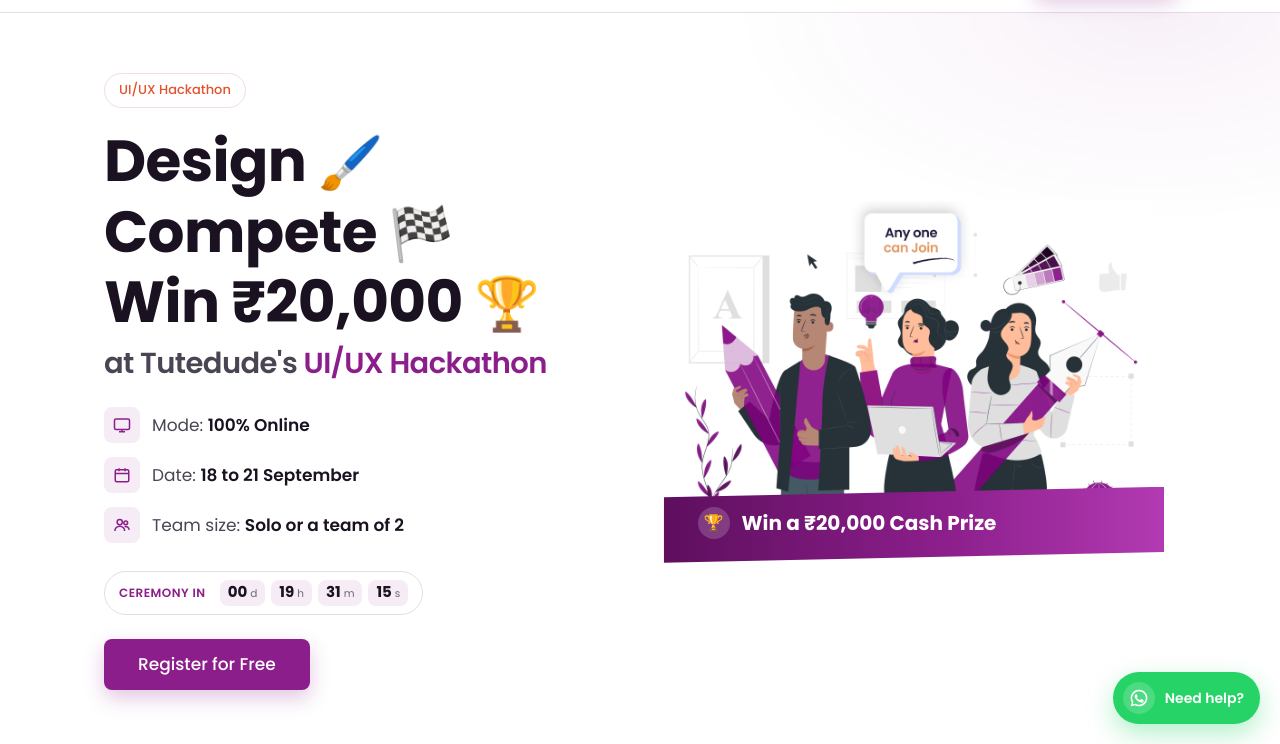
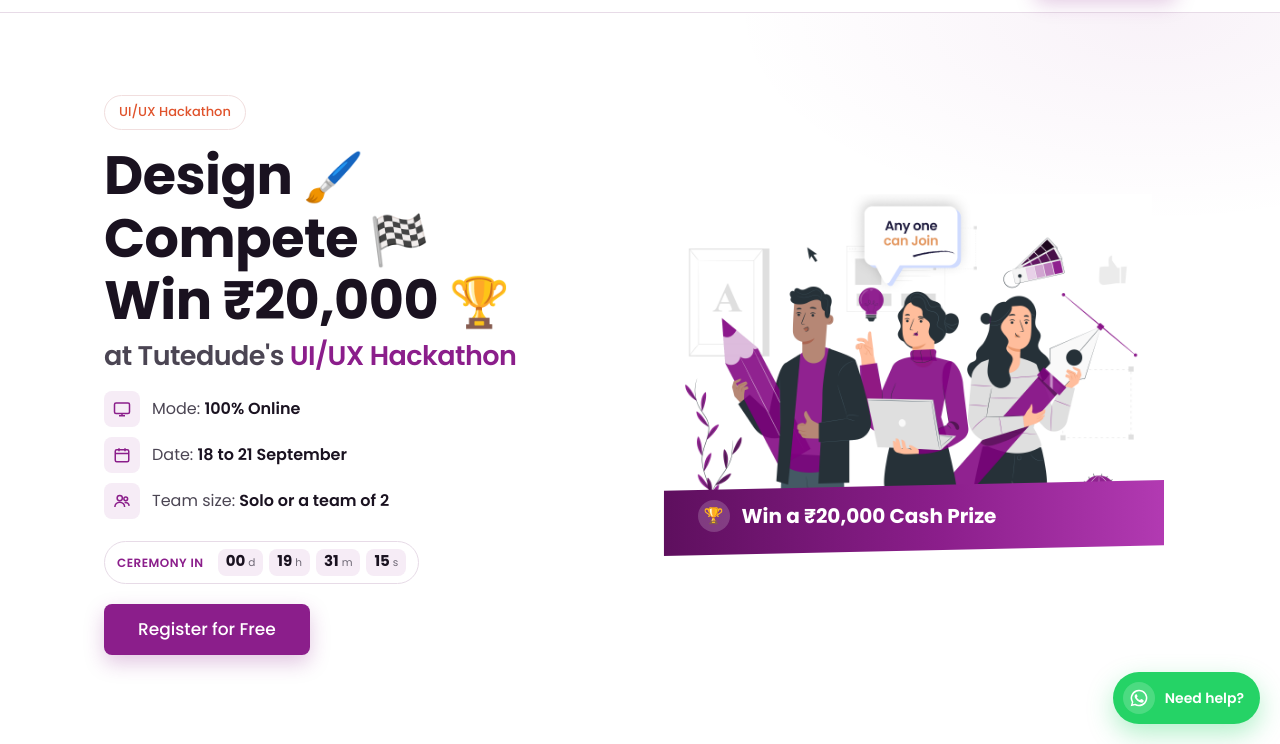
Before and after one commit to rajnishpark03/tutedude-uiux-hackathon, a plain HTML site: page index.html in a window 1280 px wide. Shown: the part 56-800 px from the top of the page. Drawn offline with Linux system fonts and the light colour scheme.

Commit message:
Tighten hero spacing so it fits one screen

```diff
--- a/index.html
+++ b/index.html
@@ -10,7 +10,7 @@
   <link rel="preconnect" href="https://fonts.googleapis.com" />
   <link rel="preconnect" href="https://fonts.gstatic.com" crossorigin />
   <link href="https://fonts.googleapis.com/css2?family=Poppins:wght@400;500;600;700;800&display=swap" rel="stylesheet" />
-  <link rel="stylesheet" href="styles.css?v=59" />
+  <link rel="stylesheet" href="styles.css?v=60" />
 </head>
 <body>
 
@@ -363,6 +363,6 @@
     <span class="help-fab__text">Need help?</span>
   </a>
 
-  <script src="script.js?v=59"></script>
+  <script src="script.js?v=60"></script>
 </body>
 </html>
--- a/styles.css
+++ b/styles.css
@@ -93,7 +93,7 @@
   border: 1px solid #f1dede;
   padding: 6px 14px;
   border-radius: 999px;
-  margin-bottom: 18px;
+  margin-bottom: 14px;
 }
 
 /* ---------- Navbar ---------- */
@@ -127,7 +127,7 @@
   min-height: calc(100vh - 68px);
   display: flex;
   align-items: center;
-  padding: 60px 0 72px;
+  padding: 36px 0 44px;
   background:
     radial-gradient(600px 300px at 90% 0%, rgba(139, 30, 139, .06), transparent 70%),
     var(--white);
@@ -140,19 +140,19 @@
   gap: 48px;
 }
 .hero__title {
-  font-size: clamp(36px, 4.9vw, 58px);
+  font-size: clamp(36px, 4.6vw, 54px);
   font-weight: 700;
-  line-height: 1.22;
+  line-height: 1.16;
   letter-spacing: -.01em;
-  margin-bottom: 26px;
+  margin-bottom: 20px;
 }
 .hero__title .emoji { font-size: .9em; }
 .hero__sub { display: block; margin-top: 8px; font-size: .5em; white-space: nowrap; font-weight: 600; color: var(--ink-soft); }
 .hero__meta {
   display: grid;
-  gap: 14px;
-  margin-bottom: 36px;
-  font-size: 17px;
+  gap: 10px;
+  margin-bottom: 22px;
+  font-size: 16px;
   color: var(--ink-soft);
 }
 .hero__meta li { display: flex; align-items: center; gap: 12px; }
@@ -793,8 +793,8 @@
   align-items: center;
   flex-wrap: wrap;
   gap: 10px 14px;
-  margin: -10px 0 24px;
-  padding: 8px 14px;
+  margin: 0 0 20px;
+  padding: 7px 12px;
   border: 1px solid var(--line);
   border-radius: 999px;
   background: var(--white);
```
